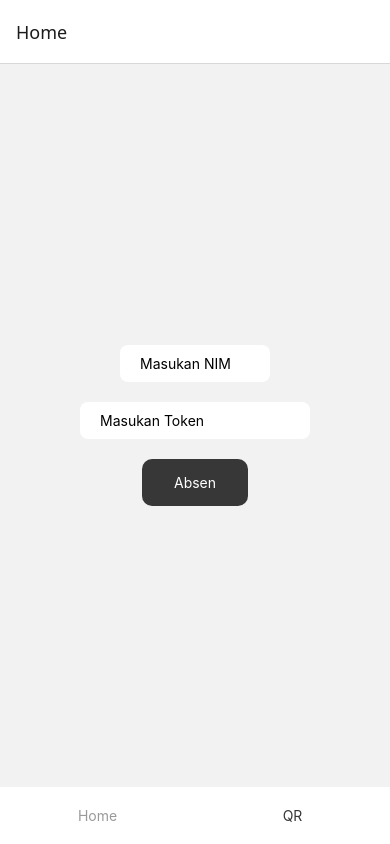
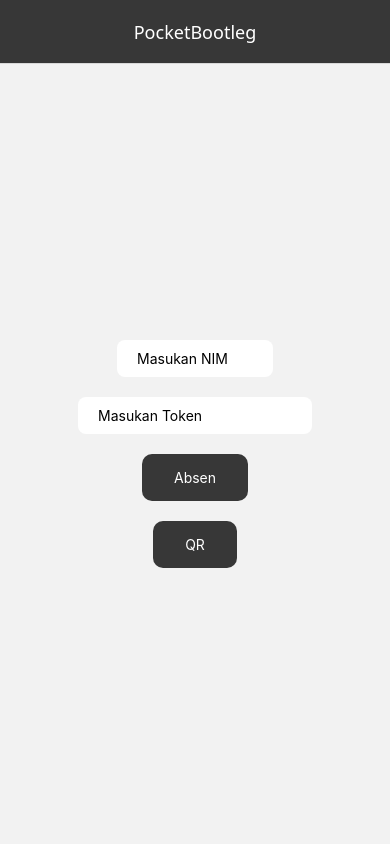
Before and after one commit to Faiq1818/PocketBootleg, a React Native app: screen /Home in a window 390 px wide. Built offline with nearby package versions, Linux system fonts and the light colour scheme.

Commit message:
Making changes to the UI components

```diff
--- a/App.js
+++ b/App.js
@@ -1,72 +1,10 @@
 import * as React from "react";
-import {
-  createStaticNavigation,
-  NavigationContainer,
-} from "@react-navigation/native";
+import { useNavigation, NavigationContainer } from "@react-navigation/native";
+import { createNativeStackNavigator } from "@react-navigation/native-stack";
 import { View, Platform, StyleSheet, Text, StatusBar } from "react-native";
-import { useLinkBuilder, useTheme } from "@react-navigation/native";
-import { PlatformPressable } from "@react-navigation/elements";
-import { createBottomTabNavigator } from "@react-navigation/bottom-tabs";
 //screen
 import Home from "./screen/homeScreen";
 import QrCodeScanner from "./screen/qrCodeScanner";
-
-function MyTabBar({ state, descriptors, navigation }) {
-  const { colors } = useTheme();
-  const { buildHref } = useLinkBuilder();
-
-  return (
-    <View style={style.notDock}>
-      {state.routes.map((route, index) => {
-        const { options } = descriptors[route.key];
-        const label =
-          options.tabBarLabel !== undefined
-            ? options.tabBarLabel
-            : options.title !== undefined
-            ? options.title
-            : route.name;
-
-        const isFocused = state.index === index;
-
-        const onPress = () => {
-          const event = navigation.emit({
-            type: "tabPress",
-            target: route.key,
-            canPreventDefault: true,
-          });
-
-          if (!isFocused && !event.defaultPrevented) {
-            navigation.navigate(route.name, route.params);
-          }
-        };
-
-        const onLongPress = () => {
-          navigation.emit({
-            type: "tabLongPress",
-            target: route.key,
-          });
-        };
-
-        return (
-          <PlatformPressable
-            key={route.key}
-            href={buildHref(route.name, route.params)}
-            accessibilityState={isFocused ? { selected: true } : {}}
-            accessibilityLabel={options.tabBarAccessibilityLabel}
-            testID={options.tabBarButtonTestID}
-            onPress={onPress}
-            onLongPress={onLongPress}
-            style={style.dock}
-          >
-            <Text style={{ color: isFocused ? "#999999" : "#373737" }}>
-              {label}
-            </Text>
-          </PlatformPressable>
-        );
-      })}
-    </View>
-  );
-}
 
 function HomeScreen() {
   return (
@@ -76,7 +14,7 @@ function HomeScreen() {
   );
 }
 
-function ProfileScreen() {
+function QRScreen() {
   return (
     <View style={style.forProfileScreen}>
       <QrCodeScanner />
@@ -84,22 +22,37 @@ function ProfileScreen() {
   );
 }
 
-const MyTabs = createBottomTabNavigator({
-  tabBar: (props) => <MyTabBar {...props} />,
-  screens: {
-    Home: HomeScreen,
-    QR: ProfileScreen,
-  },
-});
+function MyStack() {
+  return (
+    <Stack.Navigator
+      screenOptions={{
+        title: "PocketBootleg",
+        headerStyle: {
+          backgroundColor: "#373737",
+        },
+        headerTintColor: "white",
+        headerTitleAlign: "center",
+      }}
+    >
+      <Stack.Screen name="Home" component={HomeScreen} />
+      <Stack.Screen name="QR" component={QRScreen} />
+    </Stack.Navigator>
+  );
+}
 
-const Navigation = createStaticNavigation(MyTabs);
+const Stack = createNativeStackNavigator();
 
 export default function App() {
   return (
-    <>
-      <StatusBar backgroundColor="white" barStyle="dark-content" />
-      <Navigation style={{ backgroundColor: "black" }} />
-    </>
+    <NavigationContainer>
+      <StatusBar
+        barStyle="light-content"
+        backgroundColor="transparent"
+        translucent
+      />
+
+      <MyStack />
+    </NavigationContainer>
   );
 }
 
@@ -112,14 +65,4 @@ const style = StyleSheet.create({
   forProfileScreen: {
     flex: 1,
   },
-  notDock: {
-    flexDirection: "row",
-    justifyContent: "center",
-    alignContent: "center",
-  },
-  dock: {
-    flex: 1,
-    alignItems: "center",
-    paddingVertical: 20,
-  },
 });
--- a/screen/homeScreen.js
+++ b/screen/homeScreen.js
@@ -6,8 +6,12 @@ import {
   TextInput,
   TouchableOpacity,
 } from "react-native";
+import { useNavigation } from "@react-navigation/native";
+import { Dimensions } from "react-native";
+const { width } = Dimensions.get("window");
 
 export default function Home() {
+  const navigation = useNavigation();
   const [nim, setNim] = useState("");
   const [token, setToken] = useState("");
   const [status, setStatus] = useState(""); // State untuk status presensi
@@ -67,6 +71,12 @@ export default function Home() {
       <TouchableOpacity style={style.button} onPress={sendPresensi}>
         <Text style={style.buttonText}>Absen</Text>
       </TouchableOpacity>
+      <TouchableOpacity
+        style={style.button}
+        onPress={() => navigation.navigate("QR")}
+      >
+        <Text style={style.buttonText}>QR</Text>
+      </TouchableOpacity>
       {status ? <Text style={style.statusText}>{status}</Text> : null}
     </>
   );
@@ -78,7 +88,7 @@ const style = StyleSheet.create({
     paddingHorizontal: 20,
     paddingVertical: 10,
     borderRadius: 8,
-    width: 150,
+    width: width * 0.4,
     margin: 10,
   },
   textInputBoxToken: {
@@ -86,7 +96,7 @@ const style = StyleSheet.create({
     paddingHorizontal: 20,
     paddingVertical: 10,
     borderRadius: 8,
-    width: 230,
+    width: width * 0.6,
     margin: 10,
   },
   button: {
```
Also changed, not shown: package.json (+5 -4 lines), 1 other file (tests, documents, lock files or other folders).
